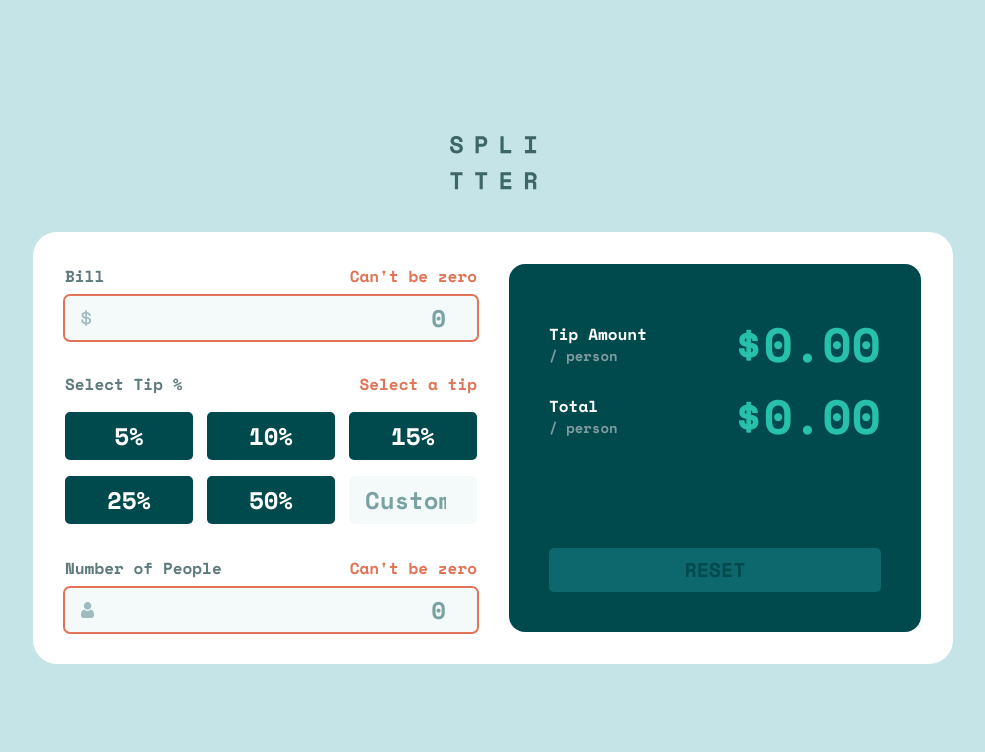
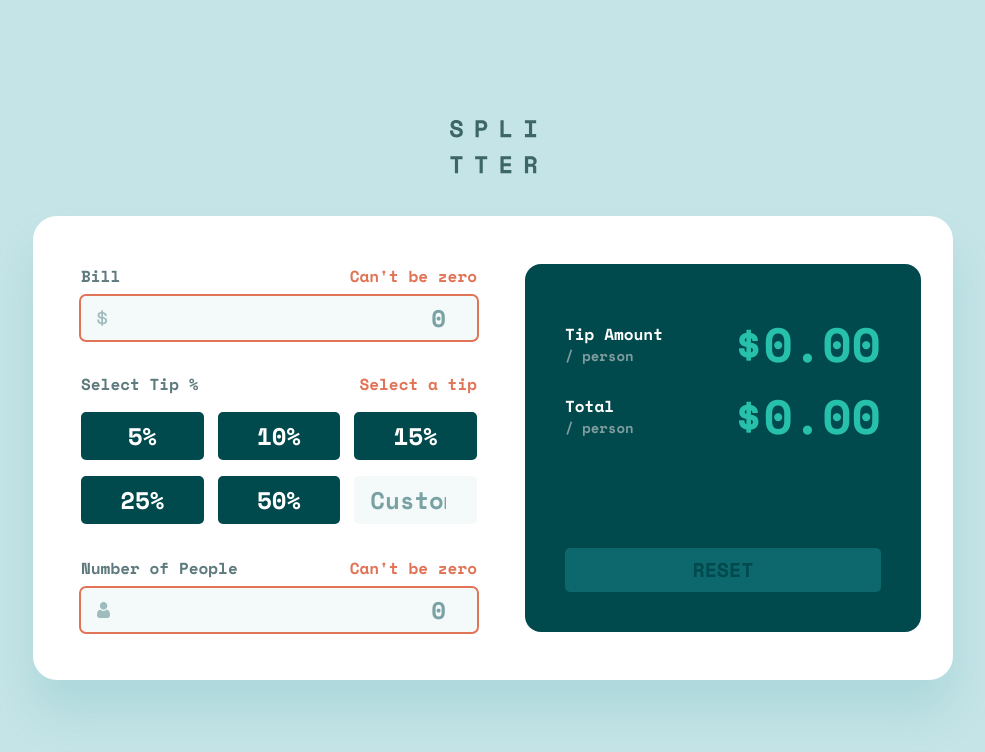
Before and after one commit to JYLN/tip-calculator-challenge, a SvelteKit app: page / in a window 1280 px wide. Shown: the top 752 px of the page, without its empty margins (147-1132 px from the left). Built offline with nearby package versions, Linux system fonts and the light colour scheme.

Commit message:
style: :lipstick: add shadow and additional padding to card

```diff
--- a/src/app.css
+++ b/src/app.css
@@ -14,6 +14,8 @@
 	--color-verylightgrayishcyan: hsl(189, 41%, 97%);
 	--color-orange: hsl(13, 70%, 61%);
 	--color-white: hsl(0, 0%, 100%);
+
+	--shadow-card: 0 32px 43px 0 hsla(185, 38%, 50%, 0.2);
 }
 
 @layer base {
--- a/src/routes/+page.svelte
+++ b/src/routes/+page.svelte
@@ -67,7 +67,9 @@
 	<img src="/images/logo.svg" alt="Splitter App" />
 </header>
 <main>
-	<div class="grid max-w-[920px] gap-8 rounded-t-3xl bg-white p-8 md:grid-cols-2 md:rounded-b-3xl">
+	<div
+		class="shadow-card grid max-w-[920px] gap-8 rounded-t-3xl bg-white p-8 md:grid-cols-2 md:gap-12 md:rounded-b-3xl md:p-12 md:pr-8"
+	>
 		<form class="grid gap-8">
 			<div class="grid">
 				<label for="bill" class="col-start-1 col-end-1 row-start-1 row-end-1">Bill</label>
```
